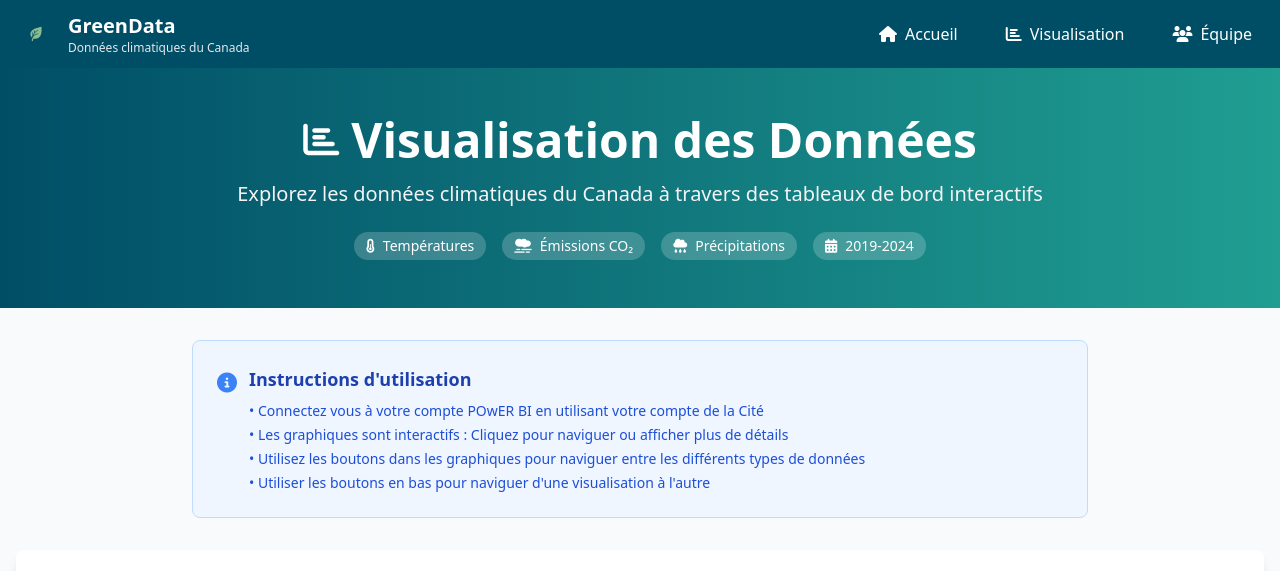
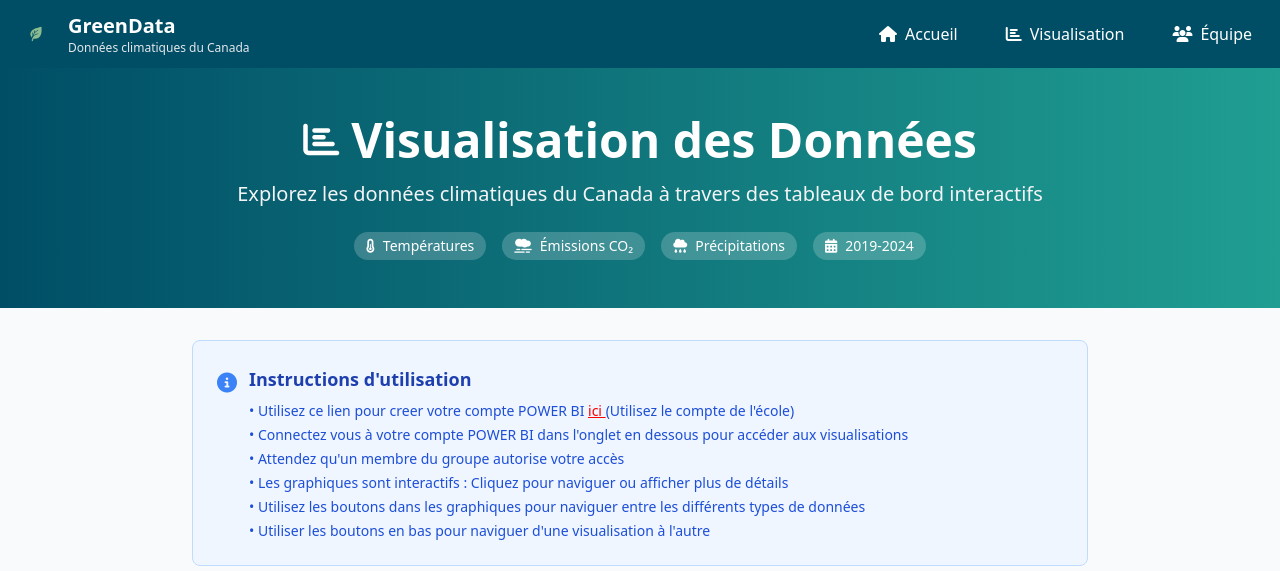
Before and after one commit to JonathanBYSanon/ClimateCanada, a plain HTML site: page pages/dashboard.html in a window 1280 px wide. Shown: the top 571 px of the page. Drawn offline with nearby package versions, Linux system fonts and the light colour scheme.

Commit message:
Update dashboard instructions for POWER BI account creation and access

```diff
--- a/pages/dashboard.html
+++ b/pages/dashboard.html
@@ -160,7 +160,11 @@
                             <div>
                                 <h3 class="text-lg font-semibold text-blue-800 mb-2">Instructions d'utilisation</h3>
                                 <ul class="text-blue-700 space-y-1 text-sm">
-                                    <li>• Connectez vous à votre compte POwER BI en utilisant votre compte de la Cité</li>
+                                    <li>• Utilisez ce lien pour creer votre compte POWER BI
+                                        <a href="https://www.microsoft.com/en-in/power-platform/products/power-bi/landing/free-account?msockid=1c8d92d2dd046ed62a0a8734dcc56f7b" style="color: red; text-decoration: underline;"> ici </a>
+                                        (Utilisez le compte de l'école)</li>
+                                    <li>• Connectez vous à votre compte POWER BI dans l'onglet en dessous pour accéder aux visualisations</li>
+                                    <li>• Attendez qu'un membre du groupe autorise votre accès</li>
                                     <li>• Les graphiques sont interactifs : Cliquez pour naviguer ou afficher plus de détails</li>
                                     <li>• Utilisez les boutons dans les graphiques pour naviguer entre les différents types de données</li>
                                     <li>• Utiliser les boutons en bas pour naviguer d'une visualisation à l'autre</li>
```
